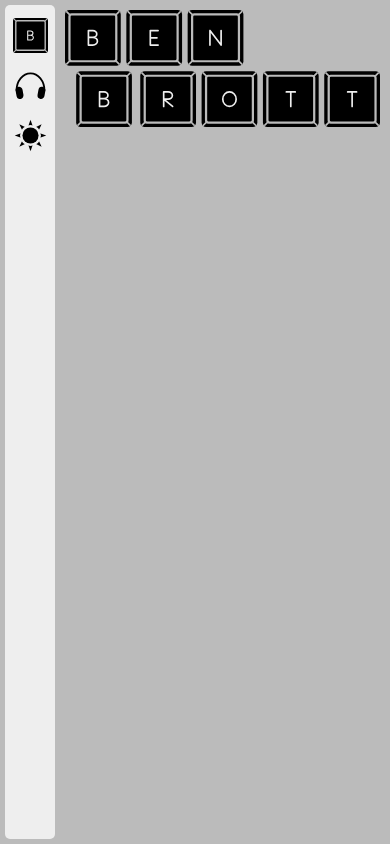
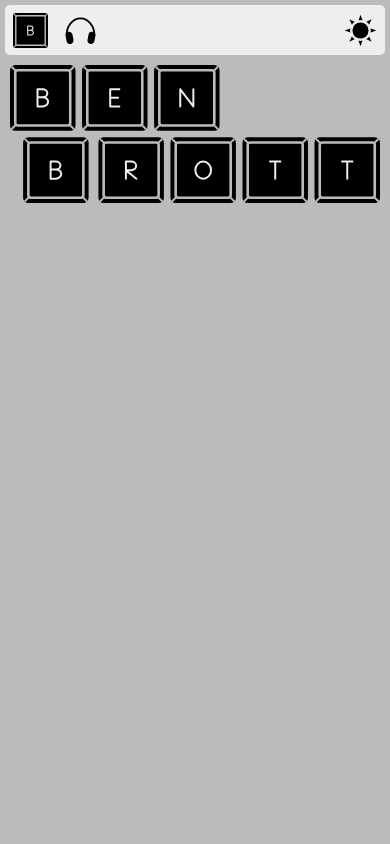
Before and after one commit to benbrott/benbrott, a React (Create React App) app: page / in a window 390 px wide. Built offline with nearby package versions, Linux system fonts and the light colour scheme.

Commit message:
Horizontal nav bar when screen is narrow

```diff
--- a/src/App/App.js
+++ b/src/App/App.js
@@ -116,8 +116,12 @@ class App extends React.Component {
     const containerClasses = classNames([styles.navBar, isDark && styles.dark]);
     return (
       <div className={containerClasses}>
-        {this.renderNavIcons(isDark)}
-        {this.renderThemeIcon(isDark)}
+        <div className={styles.iconGroup}>
+          {this.renderNavIcons(isDark)}
+        </div>
+        <div className={styles.iconGroup}>
+          {this.renderThemeIcon(isDark)}
+        </div>
       </div>
     );
   }
--- a/src/App/App.module.css
+++ b/src/App/App.module.css
@@ -1,3 +1,30 @@
+@media only screen
+  and (max-width: 58em) {
+  .container {
+    padding: 5px 10px 10px 10px;
+  }
+
+  .navBar {
+    z-index: 10;
+
+    flex-direction: row;
+
+    width: calc(100vw - 10px);
+    height: 50px;
+    margin: 0 0 10px -5px;
+  }
+
+  .iconContainer:focus,
+  .iconContainer:hover {
+    border-top-width: 2px;
+    border-top-style: solid;
+    border-bottom-width: 2px;
+    border-bottom-style: solid;
+  }
+}
+
+@media only screen
+  and (min-width: 58em) {
   .container {
     padding: 10px 10px 10px 65px;
   }
@@ -8,15 +35,28 @@
     top: 5px;
     left: 5px;
 
+    flex-direction: column;
+
+    width: 50px;
+    height: calc(100vh - 10px);
+  }
+
+  .iconContainer:focus,
+  .iconContainer:hover {
+    border-right-width: 2px;
+    border-right-style: solid;
+    border-left-width: 2px;
+    border-left-style: solid;
+  }
+}
+
+.navBar {
   display: flex;
   overflow: hidden;
   align-items: center;
-  flex-direction: column;
+  justify-content: space-between;
 
   box-sizing: border-box;
-  width: 50px;
-  height: calc(100vh - 10px);
-  padding: 5px 0;
 
   border-radius: 5px;
   background-color: #eee;
@@ -24,6 +64,11 @@
 
 .navBar.dark {
   background-color: #111;
+}
+
+.iconGroup {
+  display: flex;
+  flex-direction: inherit;
 }
 
 .iconContainer {
@@ -47,10 +92,6 @@
 
 .iconContainer:focus,
 .iconContainer:hover {
-  border-right-width: 2px;
-  border-right-style: solid;
-  border-left-width: 2px;
-  border-left-style: solid;
   outline: none;
 }
 
--- a/src/App/Home/Home.js
+++ b/src/App/Home/Home.js
@@ -25,7 +25,7 @@ class Home extends React.Component {
     window.removeEventListener('resize', this.handleResize);
   }
 
-  isNarrowScreen = () => window.matchMedia('(max-width: 56em)').matches
+  isNarrowScreen = () => window.matchMedia('(max-width: 58em)').matches
 
   handleResize = throttle(() => {
     const isNarrow = this.isNarrowScreen();
```
Lines whose indentation alone changed are shown as unchanged.
